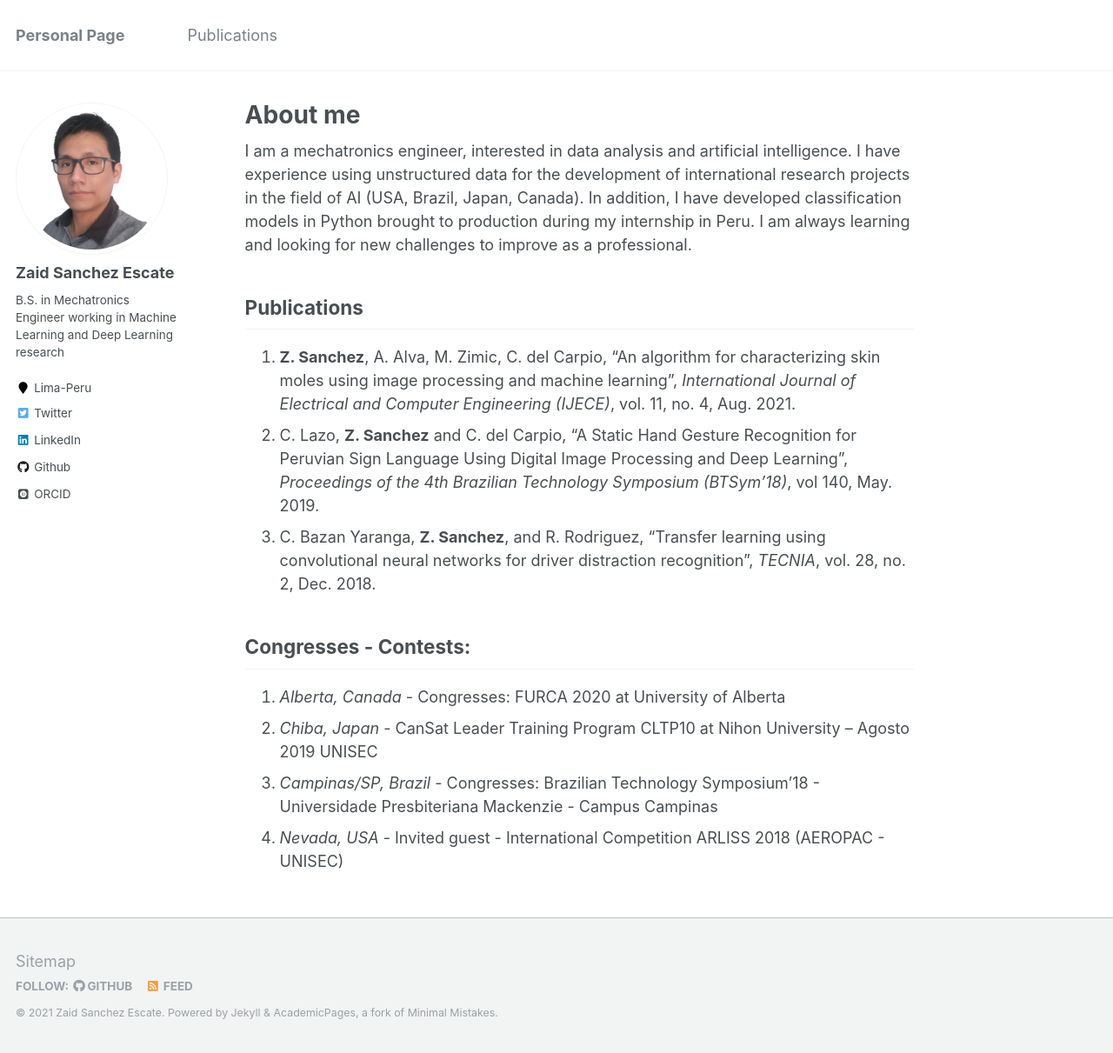
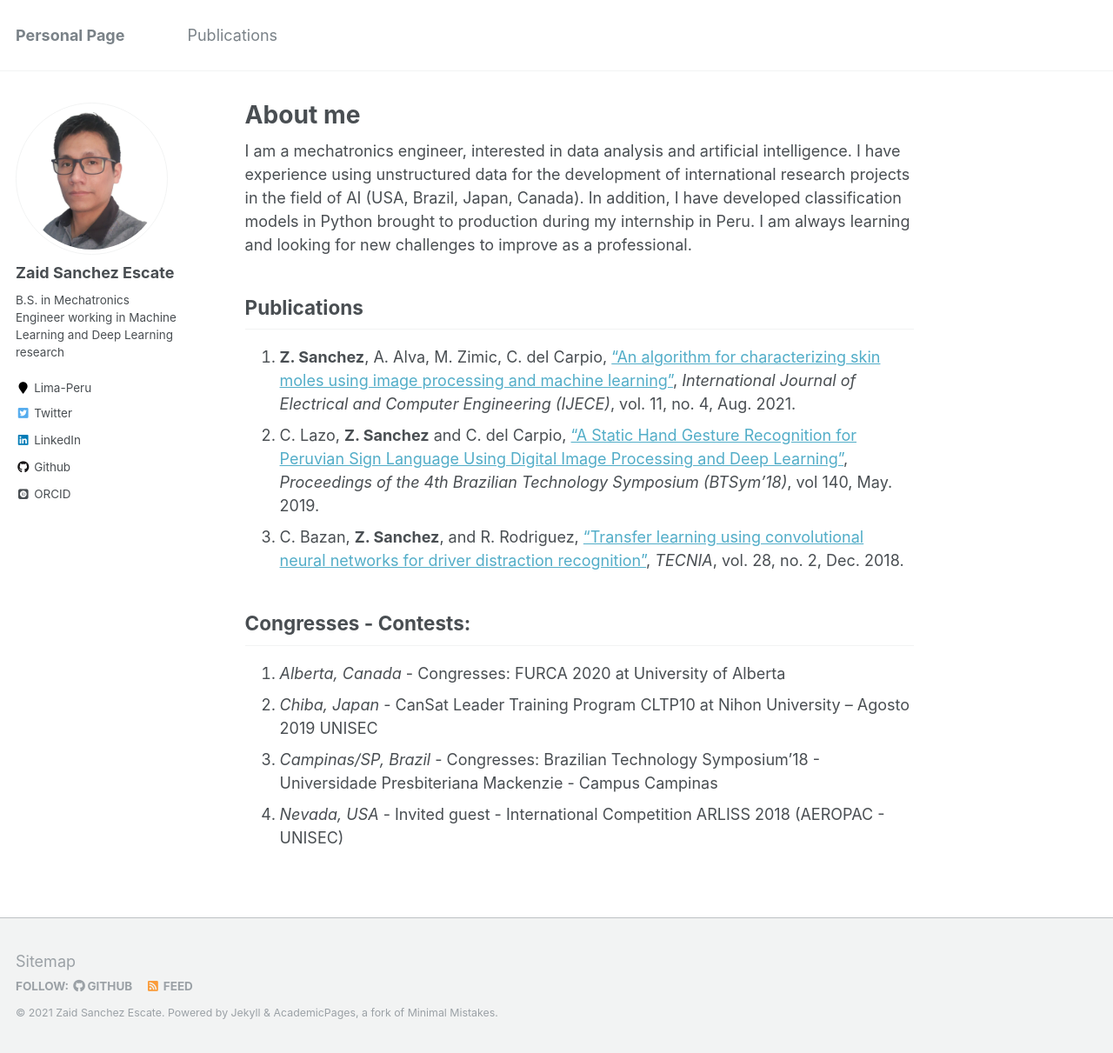
Before and after one commit to zaise/zaise.github.io, a Jekyll site: the page built from _pages/about.md, in a window 1280 px wide and 1211 px high. Shown: the whole window at 87% size. Built offline with Jekyll 4.4.1, drawn with Linux system fonts in a browser that asks for light colours; some web fonts are replaced.

Commit message:
2104291016

```diff
--- a/_pages/about.md
+++ b/_pages/about.md
@@ -12,9 +12,9 @@ I am a mechatronics engineer, interested in data analysis and artificial intelli
 
 Publications
 ------
-1. <b>Z. Sanchez</b>, A. Alva, M. Zimic, C. del Carpio, "An algorithm for characterizing skin moles using image processing and machine learning", <i>International Journal of Electrical and Computer Engineering (IJECE)</i>, vol. 11, no. 4, Aug. 2021.
-1. C. Lazo, <b>Z. Sanchez</b> and C. del Carpio, "A Static Hand Gesture Recognition for Peruvian Sign Language Using Digital Image Processing and Deep Learning", <i>Proceedings of the 4th Brazilian Technology Symposium (BTSym'18)</i>, vol 140, May. 2019.
-1. C. Bazan Yaranga, <b>Z. Sanchez</b>, and R. Rodriguez, "Transfer learning using convolutional neural networks for driver distraction recognition", <i>TECNIA</i>, vol. 28, no. 2, Dec. 2018.
+1. <b>Z. Sanchez</b>, A. Alva, M. Zimic, C. del Carpio, ["An algorithm for characterizing skin moles using image processing and machine learning"](https://zaise.github.io/publication/2021-08-15-Melanoma), <i>International Journal of Electrical and Computer Engineering (IJECE)</i>, vol. 11, no. 4, Aug. 2021.
+1. C. Lazo, <b>Z. Sanchez</b> and C. del Carpio, ["A Static Hand Gesture Recognition for Peruvian Sign Language Using Digital Image Processing and Deep Learning"](https://zaise.github.io/publication/2019-05-29-Hand-Gesture), <i>Proceedings of the 4th Brazilian Technology Symposium (BTSym'18)</i>, vol 140, May. 2019.
+1. C. Bazan, <b>Z. Sanchez</b>, and R. Rodriguez, ["Transfer learning using convolutional neural networks for driver distraction recognition"](https://zaise.github.io/publication/2018-12-17-Transfer-learning), <i>TECNIA</i>, vol. 28, no. 2, Dec. 2018.
 
 Congresses - Contests:
 ------
```
